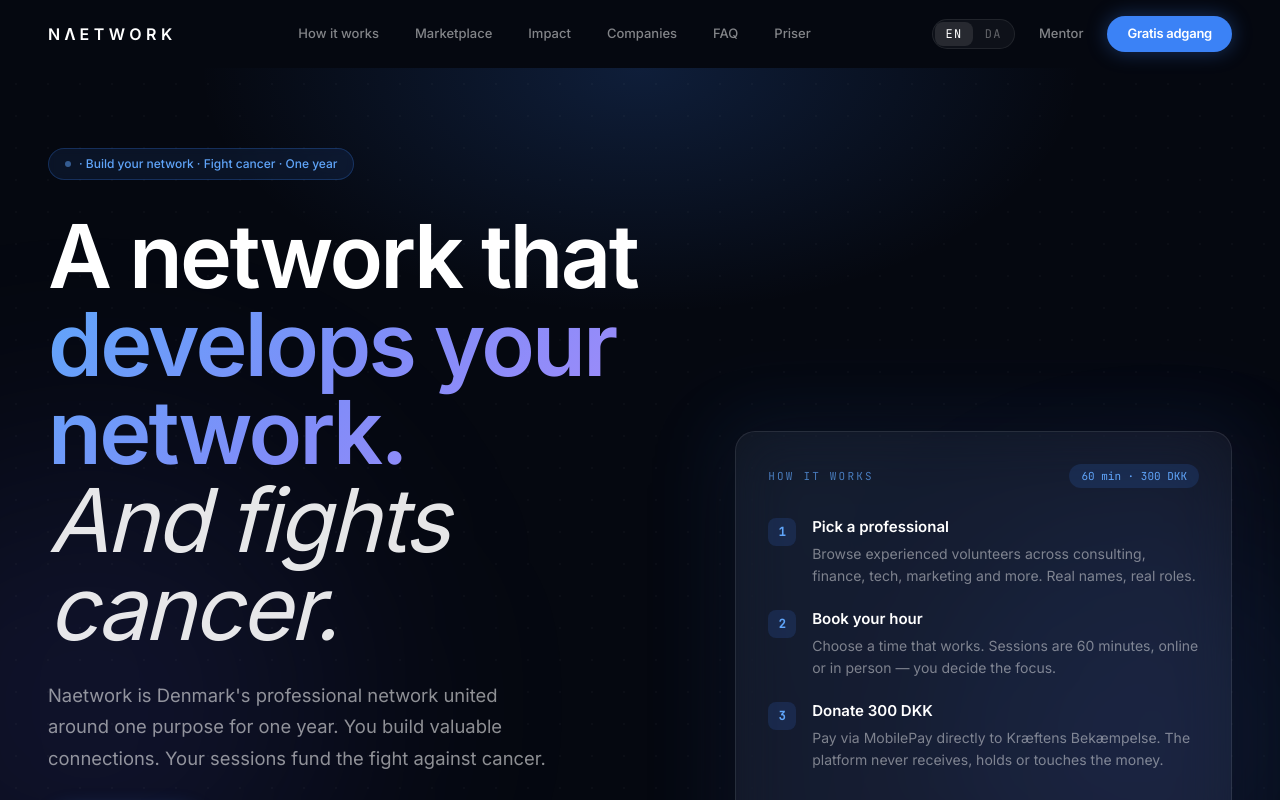
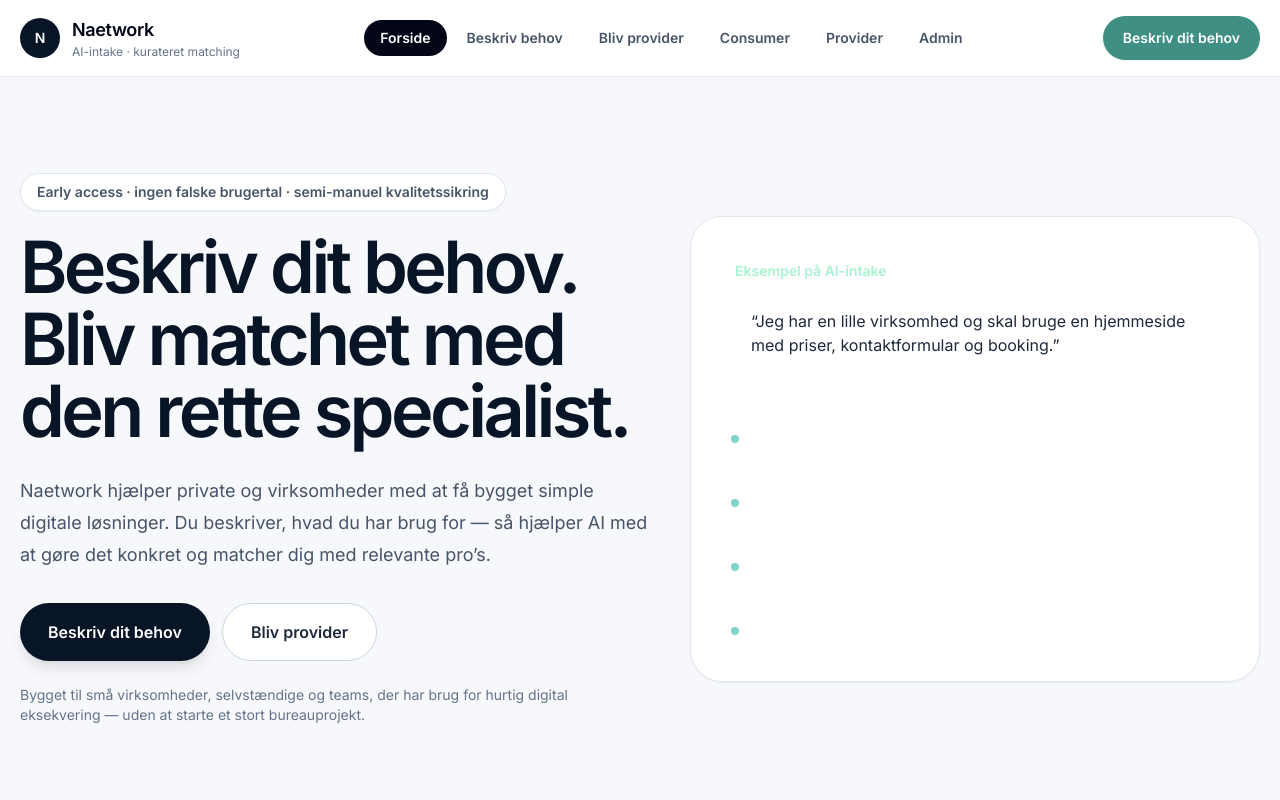
Before and after one commit to mikkelstreet-png/Naetwork, a Next.js app: page / in a window 1280 px wide. Shown: the top 800 px of the page. Built offline with nearby package versions, Linux system fonts and the light colour scheme.

Commit message:
Set homepage to Naetwork MVP

```diff
--- a/app/page.tsx
+++ b/app/page.tsx
@@ -1,12 +1,5 @@
-import type { Metadata } from "next";
-import { Landing } from "@/components/Landing";
-import { dictionaries } from "@/lib/content";
-// Phase config lives in lib/phase.ts — set PHASE = 'commercial' to activate paid mode.
-
-export const metadata: Metadata = {
-  alternates: { canonical: "/", languages: { en: "/", da: "/da" } },
-};
+import { NaetworkMvp } from "@/components/NaetworkMvp";
 
 export default function Home() {
-  return <Landing dict={dictionaries.en} lang="en" />;
+  return <NaetworkMvp />;
 }
```
